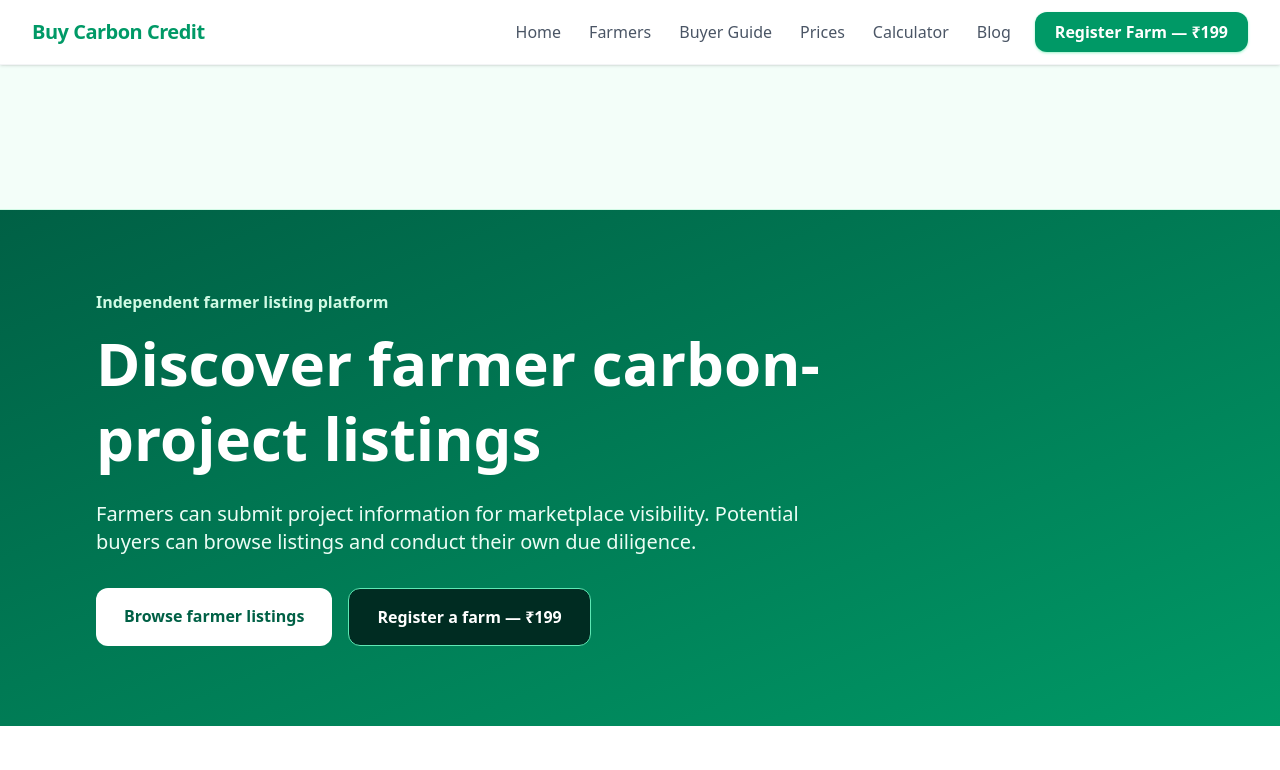
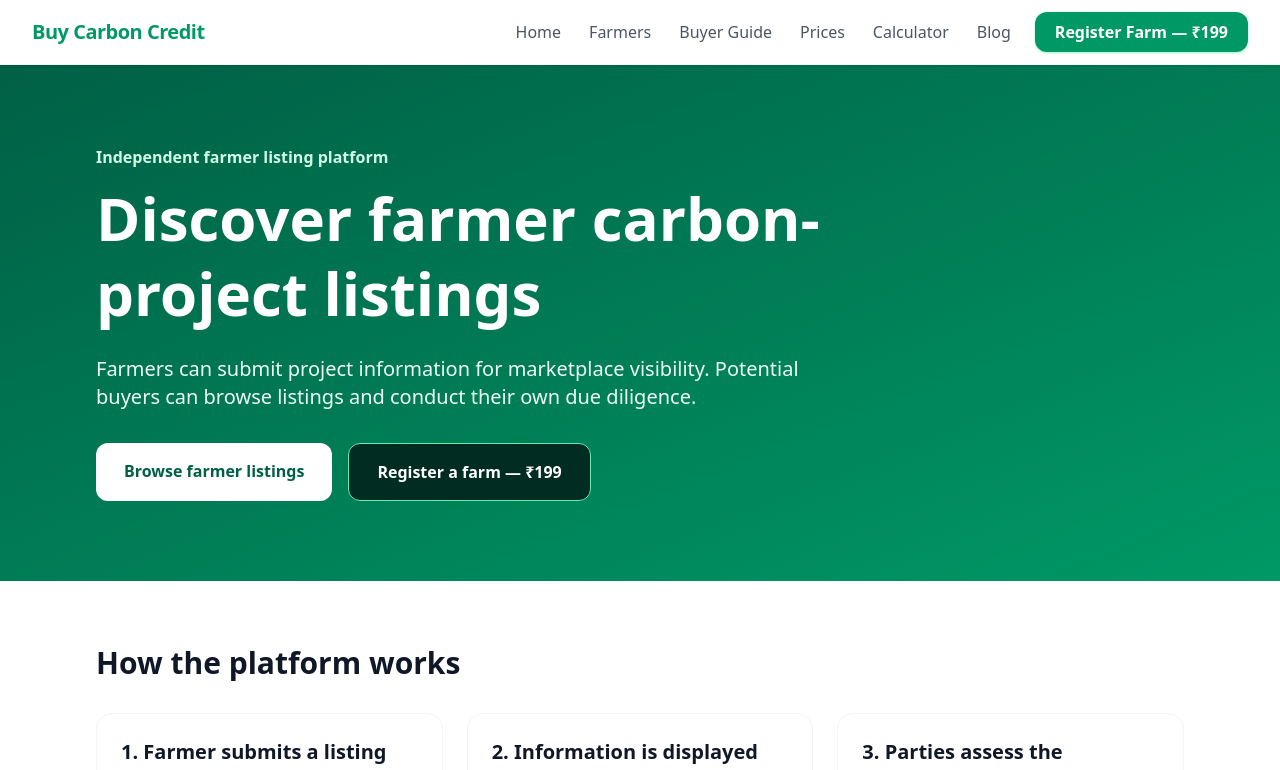
Before and after one commit to dhanrajpimple/carboncredit, a Next.js app: page / in a window 1280 px wide. Shown: the top 770 px of the page. Built offline with nearby package versions, Linux system fonts and the light colour scheme.

Commit message:
Reposition AdsterraNativeBanner in layout for improved visibility

```diff
--- a/src/app/layout.js
+++ b/src/app/layout.js
@@ -73,8 +73,8 @@ export default function RootLayout({ children }) {
       </head>
       <body className="bg-white text-gray-900 antialiased">
         <Navbar />
+        <main className="min-h-screen">{children}</main>
         <AdsterraNativeBanner />
-        <main className="min-h-screen">{children}</main>
         <Footer />
       </body>
     </html>
```
